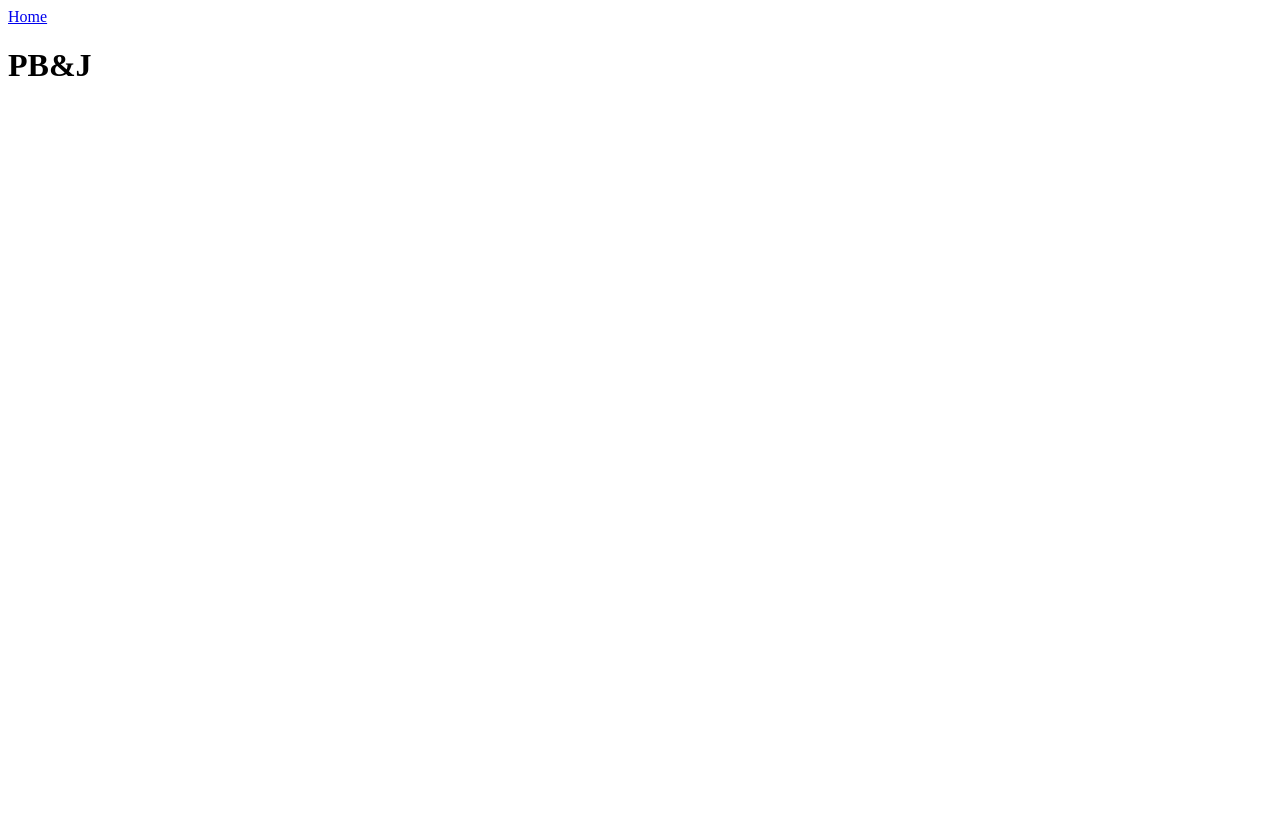
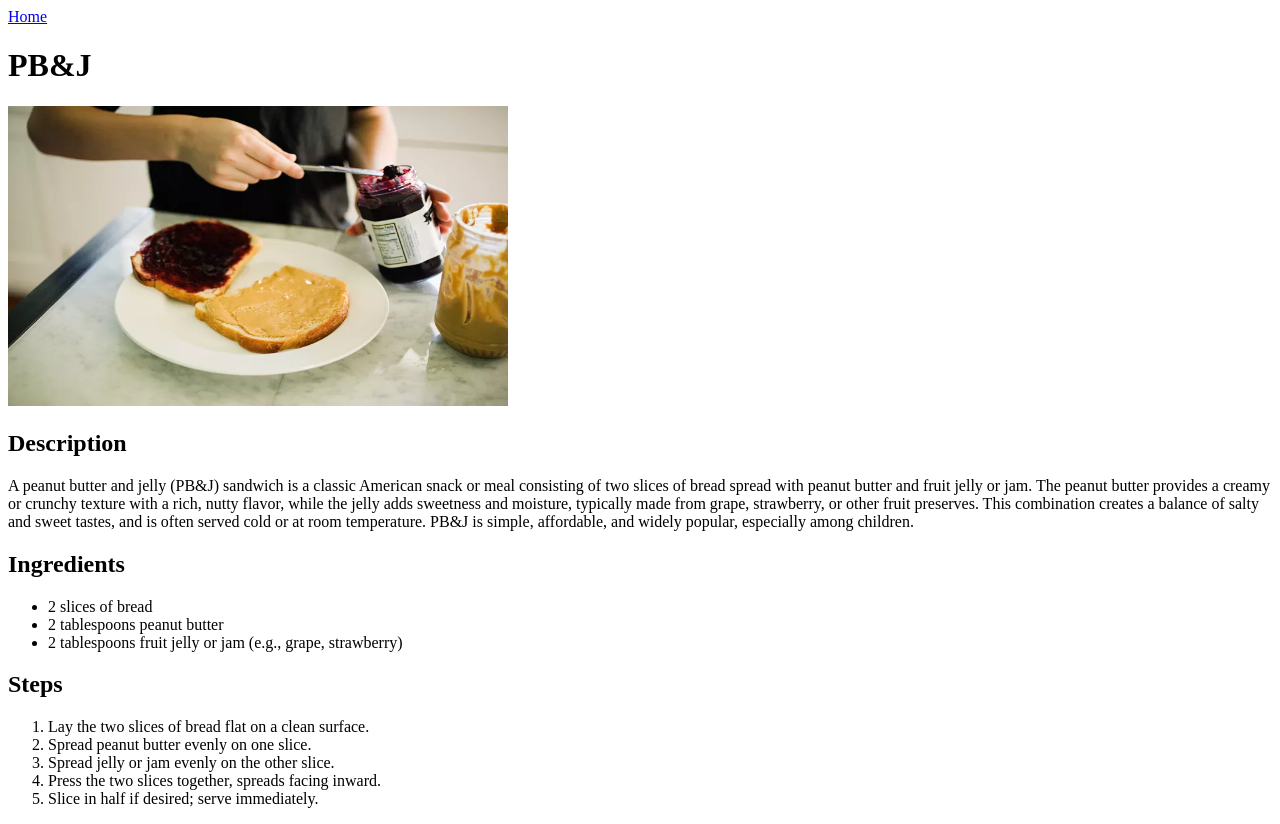
Before and after one commit to airdac/odin-recipes, a plain HTML site: page recipes/pb_and_j.html in a window 1280 px wide. Before the commit the page ends 800 px from the top, so only its background shows below. Drawn offline with Linux system fonts and the light colour scheme.

Commit message:
Add content to PB&J recipe
Added an image and three sections with the corresponding headers
and paragraphs: "Description", "Ingredients", "Steps".

```diff
--- a/recipes/pb_and_j.html
+++ b/recipes/pb_and_j.html
@@ -7,6 +7,26 @@
 
     <body>
         <a href="../index.html">Home</a>
+
         <h1>PB&J</h1>
+        <img src="pb_and_j.jpg" width="500" height="300" alt="Someone preparing a PB&J">
+
+        <h2>Description</h2>
+        <p>A peanut butter and jelly (PB&J) sandwich is a classic American snack or meal consisting of two slices of bread spread with peanut butter and fruit jelly or jam. The peanut butter provides a creamy or crunchy texture with a rich, nutty flavor, while the jelly adds sweetness and moisture, typically made from grape, strawberry, or other fruit preserves. This combination creates a balance of salty and sweet tastes, and is often served cold or at room temperature. PB&J is simple, affordable, and widely popular, especially among children.</p>
+
+        <h2>Ingredients</h2>
+        <ul>
+            <li>2 slices of bread</li>
+            <li>2 tablespoons peanut butter</li>
+            <li>2 tablespoons fruit jelly or jam (e.g., grape, strawberry)</li>
+        </ul>
+        <h2>Steps</h2>
+        <ol>
+            <li>Lay the two slices of bread flat on a clean surface.</li>
+            <li>Spread peanut butter evenly on one slice.</li>
+            <li>Spread jelly or jam evenly on the other slice.</li>
+            <li>Press the two slices together, spreads facing inward.</li>
+            <li>Slice in half if desired; serve immediately.</li>
+        </ol>
     </body>
 </html>
```
Also changed, not shown: recipes/pb_and_j.jpg (added).
